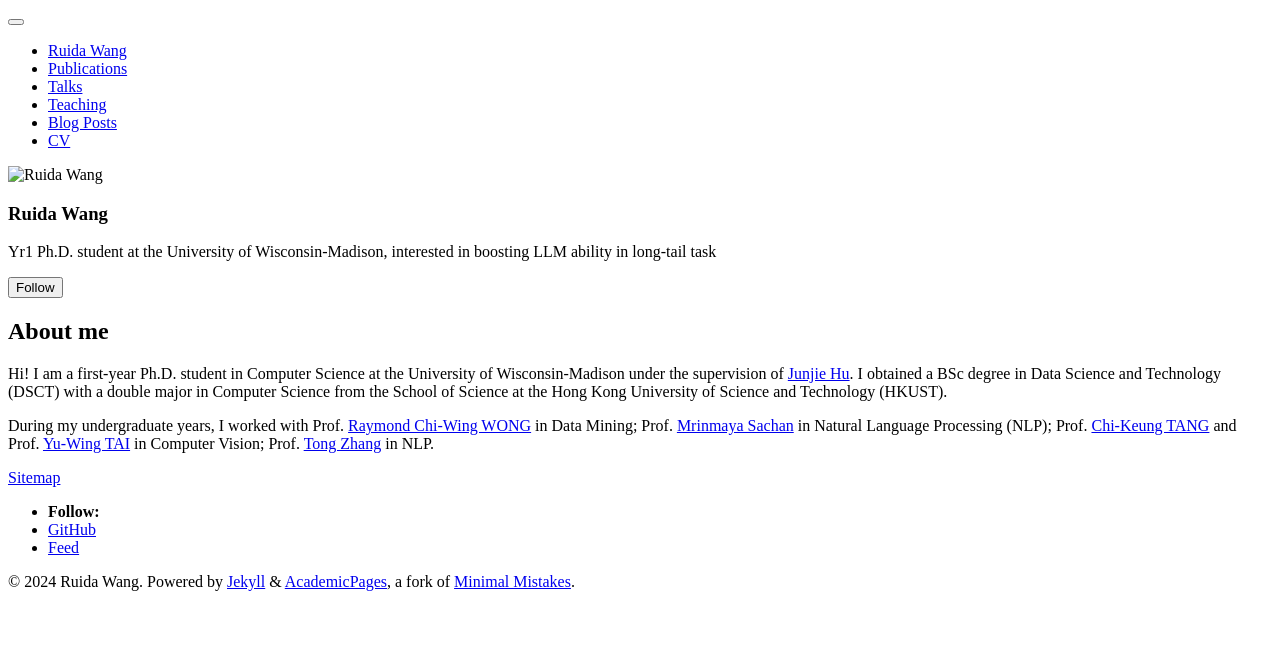
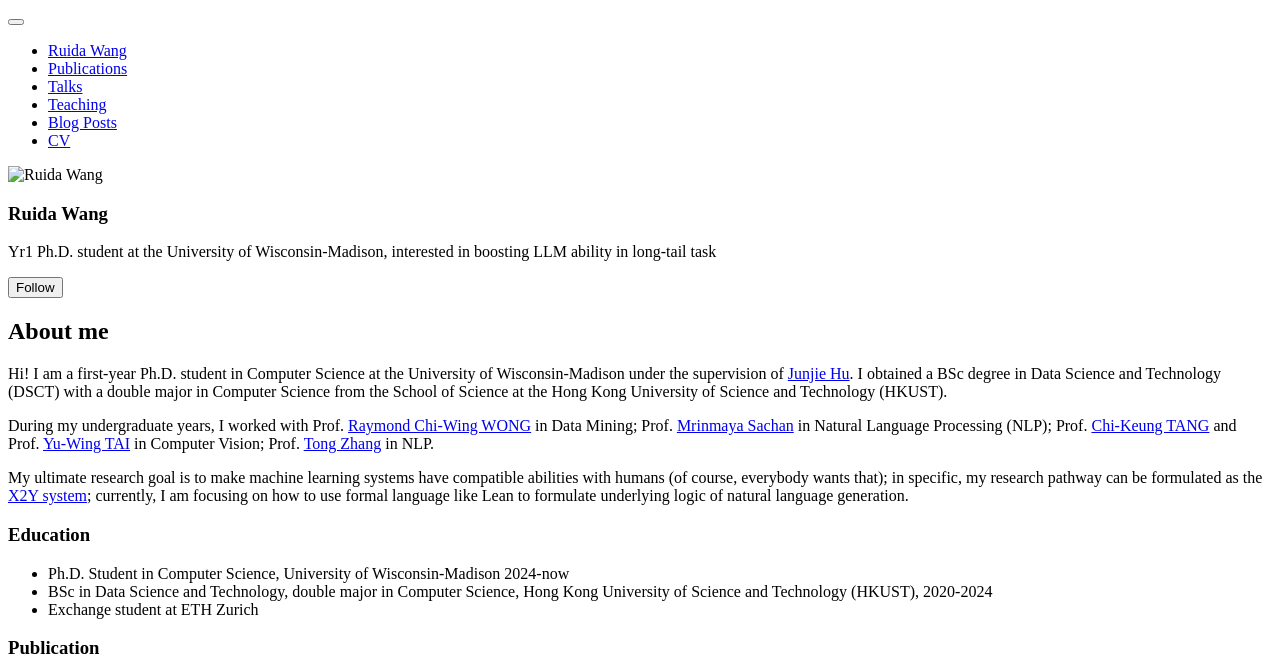
Before and after one commit to RickySkywalker/rickyskywalker.github.io, a Jekyll site: the page built from _pages/about.md, in a window 1280 px wide. Shown: the top 658 px of the page. Built offline with Jekyll 4.4.1, drawn with Linux system fonts in a browser that asks for light colours; a script bundle is joined from its source files by our own code; library files that are not in the unit come from our copies; some of the changed text lies outside the part shown; grey boxes are pictures that could not be loaded.

Commit message:
Update about.md

```diff
--- a/_pages/about.md
+++ b/_pages/about.md
@@ -10,3 +10,66 @@ redirect_from:
 Hi! I am a first-year Ph.D. student in Computer Science at the University of Wisconsin-Madison under the supervision of [Junjie Hu](https://junjiehu.github.io/). I obtained a BSc degree in Data Science and Technology (DSCT) with a double major in Computer Science from the School of Science at the Hong Kong University of Science and Technology (HKUST).
 
 During my undergraduate years, I worked with Prof. [Raymond Chi-Wing WONG](https://www.cse.ust.hk/~raywong/) in Data Mining; Prof. [Mrinmaya Sachan](https://www.mrinmaya.io/) in Natural Language Processing (NLP); Prof. [Chi-Keung TANG](https://cse.hkust.edu.hk/~cktang/bio.html) and Prof. [Yu-Wing TAI](https://yuwingtai.github.io/) in Computer Vision; Prof. [Tong Zhang](https://tongzhang-ml.org/) in NLP.
+
+My ultimate research goal is to make machine learning systems have compatible abilities with humans (of course, everybody wants that); in specific, my research pathway can be formulated as the [X2Y system](https://x.com/RickyRDWang/status/1736426770734502090); currently, I am focusing on how to use formal language like Lean to formulate underlying logic of natural language generation.
+
+Education
+===
+* Ph.D. Student in Computer Science, University of Wisconsin-Madison 2024-now
+* BSc in Data Science and Technology, double major in Computer Science, Hong Kong University of Science and Technology (HKUST), 2020-2024
+* Exchange student at ETH Zurich
+
+Publication
+===
+
+<style>
+.pub{
+margin: 10px auto;
+overflow: hidden; /* 避免長方框下面顯示不正常 */
+}
+.bdcard{
+/* width: 250px; */
+float:left;
+padding: 0px 0px 0px 0px;
+}
+.bdcard img{
+display: block;
+width:100%;
+max-width: 378px;
+margin-left: 0px;
+margin-top: 30px;
+margin-right: 5px;
+}
+.bdtext{
+float: left;
+width: 100%px;
+max-width: 384px;
+padding: 0px 0px 0px 0px;
+margin-left: 0px;
+}
+</style>
+
+
+
+<body class='typora-export os-windows'>
+<div class="pub">
+<div class="bdcard">
+<img src="../assets/images/dragvideo.gif" alt="dragvideo" />
+</div>
+<div class="bdtext">
+<h3>[ECCV 2024] DragVideo: Interactive Drag-style Video Editing</h3>
+<font size="3" >
+<a href="https://yfde.cc/">Yufan Deng</a>*,
+<b> Ruida Wang</b>*,
+<a href="https://github.com/RickySkywalker">Ruida Wang</a>*,
+<a href="https://yzhanglp.com/">Yuhao Zhang</a>*,
+<a href="https://yuwingtai.github.io/">Yu-Wing Tai</a>,
+<a href="http://www.cs.ust.hk/~cktang/">Chi-Keung Tang</a> <br>
+<i>* indicates equal contribution </i><br>
+<!-- <i> arXiv preprint, 2023 </i> <br> -->
+<a href="https://arxiv.org/abs/2312.02216">[Paper]</a> <a href="https://github.com/RickySkywalker/DragVideo-Official">[Github]</a><br>
+<b>Selected to Hugging Face daily paper within 48 hours after submission</b><br>
+</font>
+</div>
+</div>
+</body>
```
